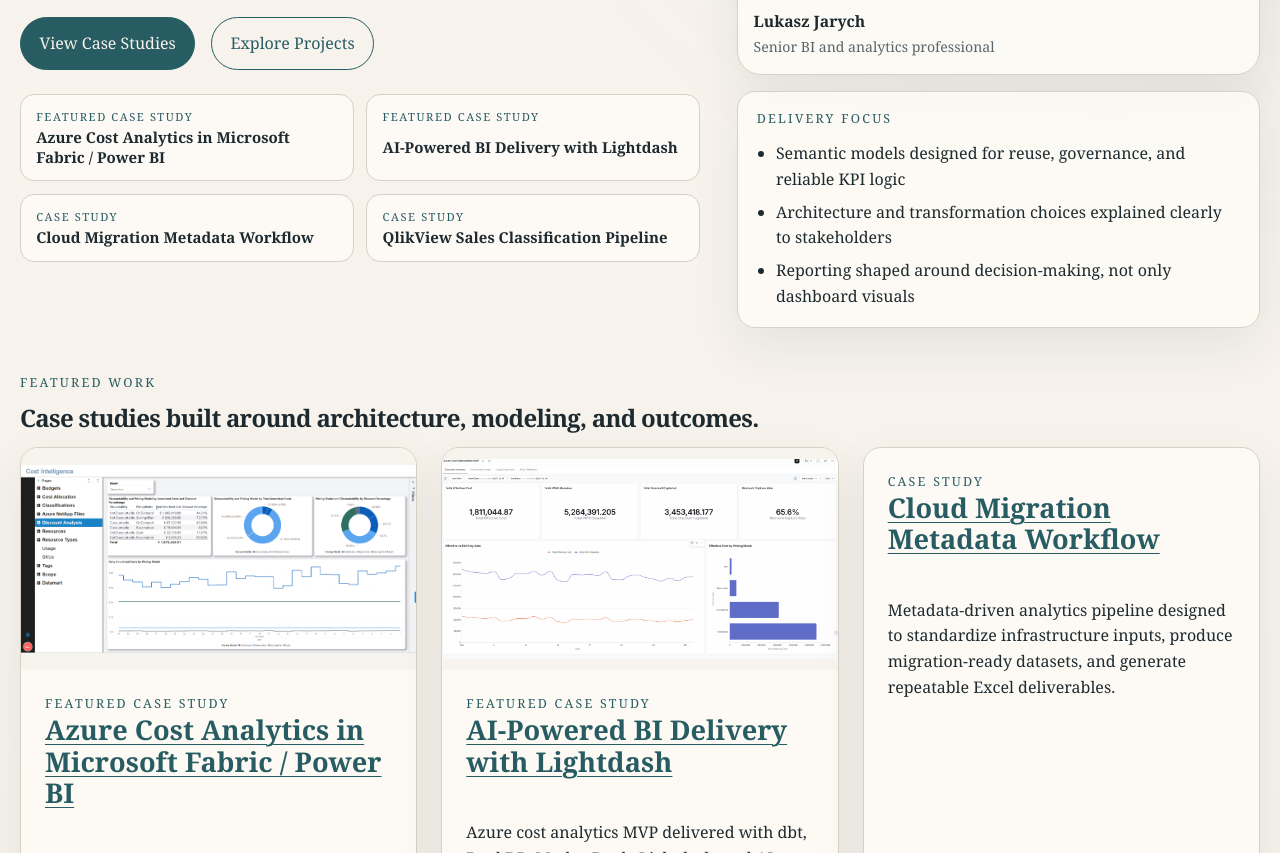
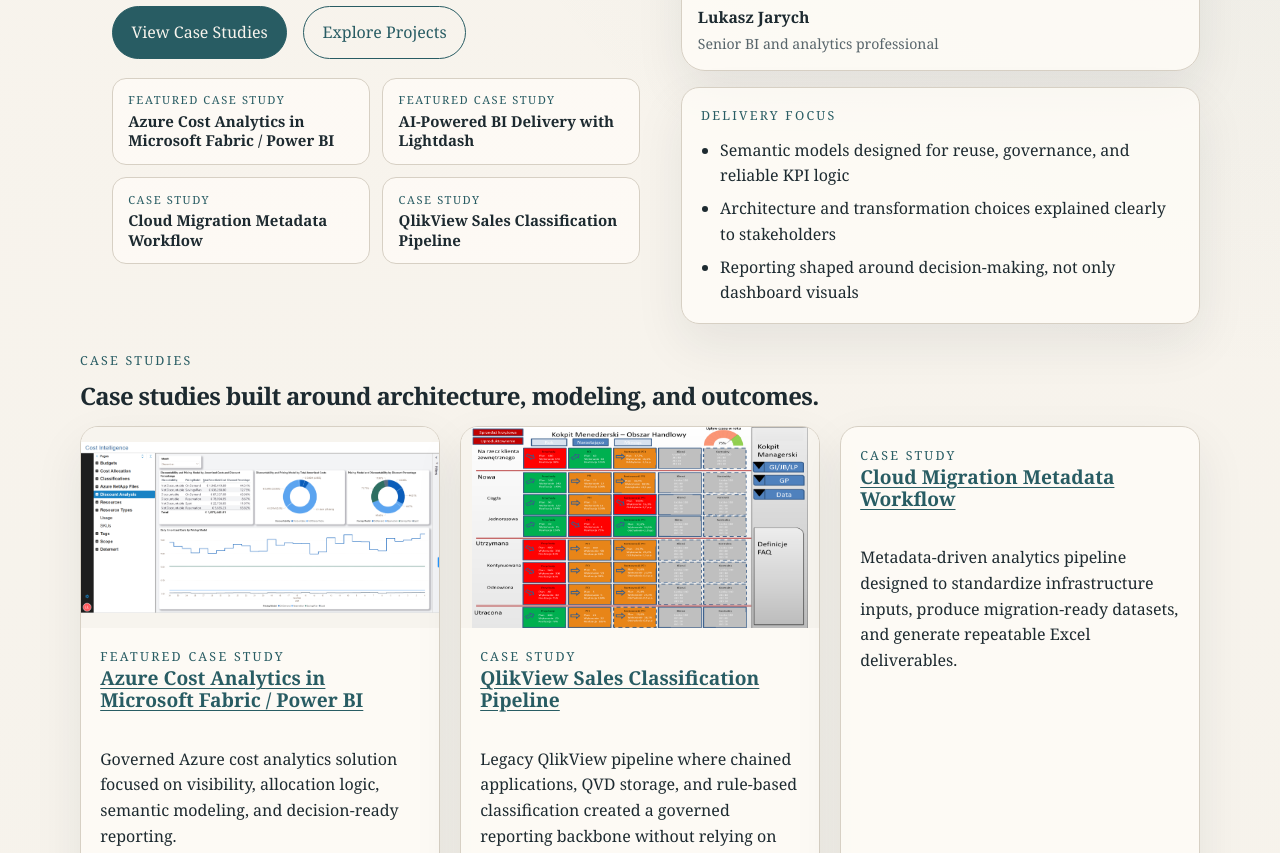
Before and after one commit to lukaszjarych/lukaszjarych.github.io, a Jekyll site: the page built from index.md, in a window 1280 px wide and 1400 px high, cut to the strip 547-1400 px from the top of the window. Built offline with Jekyll 4.4.1, drawn with Linux system fonts in a browser that asks for light colours; some of the changed text lies outside the part shown.

Commit message:
Tighten layout spacing and expand project section

```diff
--- a/_includes/footer.html
+++ b/_includes/footer.html
@@ -1,6 +1,5 @@
 <footer class="site-footer">
   <div class="container site-footer__inner">
-    <p>Portfolio focused on analytics systems, semantic modeling, and Analytics Engineering direction.</p>
     <p>&copy; {{ "now" | date: "%Y" }} {{ site.title }}</p>
   </div>
 </footer>
--- a/_layouts/home.html
+++ b/_layouts/home.html
@@ -3,7 +3,7 @@ layout: default
 ---
 
 <section class="hero">
-  <div class="container hero__grid">
+  <div class="container container--narrow hero__grid">
     <div class="hero-copy">
       <p class="eyebrow">Senior BI, Analytics, and Data Modeling Portfolio</p>
       <h1>Building trusted reporting, semantic models, and decision-ready analytics.</h1>
@@ -45,15 +45,18 @@ layout: default
 </section>
 
 <section class="page-section page-section--featured">
-  <div class="container">
+  <div class="container container--narrow">
     <div class="section-heading">
-      <p class="eyebrow">Featured Work</p>
+      <p class="eyebrow">Case Studies</p>
       <h2>Case studies built around architecture, modeling, and outcomes.</h2>
     </div>
-    <div class="cards">
+    <div class="cards cards--home">
       {% assign featured_case_studies = site.case_studies | where: "featured", true | sort: "order" %}
-      {% for case_study in featured_case_studies limit:3 %}
-        <article class="card">
+      {% assign hero_case_study_titles = "Azure Cost Analytics in Microsoft Fabric / Power BI|QlikView Sales Classification Pipeline|Cloud Migration Metadata Workflow|AI-Powered BI Delivery with Lightdash" | split: "|" %}
+      {% for desired_title in hero_case_study_titles %}
+        {% assign case_study = featured_case_studies | where: "title", desired_title | first %}
+        {% if case_study %}
+        <article class="card home-case-card home-case-card--{{ forloop.index }}">
           {% if case_study.image %}
             <button
               class="image-button"
@@ -76,12 +79,13 @@ layout: default
             </div>
           </div>
         </article>
+        {% endif %}
       {% endfor %}
     </div>
   </div>
 </section>
 
-<section class="page-section page-section--accent">
+<section class="page-section page-section--accent page-section--compact">
   <div class="container split">
     <div>
       <p class="eyebrow">Technical Project</p>
@@ -100,7 +104,7 @@ layout: default
   </div>
 </section>
 
-<section class="page-section">
+<section class="page-section page-section--compact">
   <div class="container split">
     <div>
       <p class="eyebrow">Strengths</p>
@@ -129,7 +133,7 @@ layout: default
   </div>
 </section>
 
-<section class="page-section page-section--tight">
+<section class="page-section page-section--tight page-section--compact">
   <div class="container contact-strip">
     <div>
       <p class="eyebrow">Contact</p>
--- a/assets/css/style.scss
+++ b/assets/css/style.scss
@@ -50,6 +50,10 @@ img {
 .container {
   width: min(calc(100% - 2rem), var(--max-width));
   margin: 0 auto;
+}
+
+.container--narrow {
+  width: min(calc(100% - 2rem), 1120px);
 }
 
 .site-header {
@@ -124,13 +128,13 @@ img {
 }
 
 .hero {
-  padding-top: 3.6rem;
-  padding-bottom: 1.8rem;
+  padding-top: 3rem;
+  padding-bottom: 1.2rem;
 }
 
 .hero__grid,
 .split {
-  grid-template-columns: minmax(0, 1.02fr) minmax(280px, 0.78fr);
+  grid-template-columns: minmax(0, 0.92fr) minmax(280px, 0.84fr);
   align-items: start;
 }
 
@@ -145,8 +149,8 @@ img {
 
 .hero h1,
 .page-hero h1 {
-  font-size: clamp(1.85rem, 2.6vw, 3rem);
-  max-width: 11ch;
+  font-size: clamp(1.75rem, 2.3vw, 2.7rem);
+  max-width: 10ch;
   text-wrap: balance;
 }
 
@@ -157,7 +161,8 @@ img {
 }
 
 .hero-copy {
-  max-width: 680px;
+  max-width: 560px;
+  padding-left: 2rem;
 }
 
 .hero-side {
@@ -176,8 +181,8 @@ img {
 
 .profile-card__image {
   width: 100%;
-  min-height: 200px;
-  aspect-ratio: 5 / 4;
+  min-height: 180px;
+  aspect-ratio: 11 / 9;
   object-fit: cover;
   object-position: center center;
 }
@@ -266,7 +271,7 @@ img {
   display: grid;
   grid-template-columns: repeat(2, minmax(0, 1fr));
   gap: 0.8rem;
-  margin-top: 1.5rem;
+  margin-top: 1.15rem;
 }
 
 .hero-highlight {
@@ -304,6 +309,12 @@ img {
   color: #f8f4ed;
   text-decoration: none;
   border: 1px solid var(--accent);
+  transition:
+    background-color 160ms ease,
+    color 160ms ease,
+    border-color 160ms ease,
+    box-shadow 160ms ease,
+    transform 160ms ease;
 }
 
 .button--secondary {
@@ -311,11 +322,37 @@ img {
   color: var(--accent);
 }
 
+.button:hover,
+.button:focus-visible,
+.button:active {
+  background: #214e54;
+  border-color: #214e54;
+  color: #f8f4ed;
+  box-shadow: 0 12px 24px rgba(40, 92, 99, 0.18);
+}
+
+.button--secondary:hover,
+.button--secondary:focus-visible,
+.button--secondary:active {
+  background: var(--accent);
+  border-color: var(--accent);
+  color: #f8f4ed;
+}
+
 .cards {
   display: grid;
   grid-template-columns: repeat(3, minmax(0, 1fr));
   gap: 1.5rem;
   align-items: stretch;
+}
+
+.cards--home {
+  grid-template-columns: repeat(3, minmax(0, 1fr));
+  gap: 1.25rem;
+}
+
+.cards--home .home-case-card--4 {
+  grid-column: 2;
 }
 
 .cards--stacked {
@@ -364,6 +401,18 @@ img {
   padding-top: 1.25rem;
 }
 
+.home-case-card .card__body h3 {
+  font-size: clamp(1.2rem, 1.5vw, 1.85rem);
+}
+
+.home-case-card .card__body {
+  padding: 1.2rem;
+}
+
+.project-card .card__body h2 {
+  margin-top: 0;
+}
+
 .card__image--stacked {
   height: 100%;
   min-height: 100%;
@@ -399,17 +448,23 @@ img {
   padding-top: 2rem;
 }
 
+.page-section--compact {
+  padding-top: 2.6rem;
+  padding-bottom: 2.6rem;
+}
+
 .page-section--featured {
-  padding-top: 1rem;
+  padding-top: 0.5rem;
+  padding-bottom: 2.2rem;
 }
 
 .page-hero--compact {
-  padding-top: 2.4rem;
-  padding-bottom: 1rem;
+  padding-top: 1.8rem;
+  padding-bottom: 0.35rem;
 }
 
 .page-section--after-compact-hero {
-  padding-top: 1rem;
+  padding-top: 0.25rem;
 }
 
 .prose > *:first-child {
@@ -523,8 +578,16 @@ img {
 }
 
 .site-footer {
-  padding: 2rem 0 3rem;
+  padding: 1rem 0 1.5rem;
   color: var(--muted);
+}
+
+.site-footer__inner {
+  gap: 0.4rem;
+}
+
+.site-footer__inner p {
+  margin: 0;
 }
 
 @media (max-width: 900px) {
@@ -532,10 +595,15 @@ img {
   .hero-side,
   .split,
   .cards,
+  .cards--home,
   .cards--stacked .card--with-media,
   .case-study__content,
   .contact-grid {
     grid-template-columns: 1fr;
+  }
+
+  .cards--home .home-case-card--4 {
+    grid-column: auto;
   }
 
   .site-header__inner {
@@ -559,6 +627,10 @@ img {
   .inline-profile img,
   .about-photo img {
     min-height: 0;
+  }
+
+  .hero-copy {
+    padding-left: 0;
   }
 }
 
```
Also changed, not shown: other parts of _layouts/home.html (+1 -1 lines), about.md (+1 -0 lines), projects.md (+16 -2 lines).
